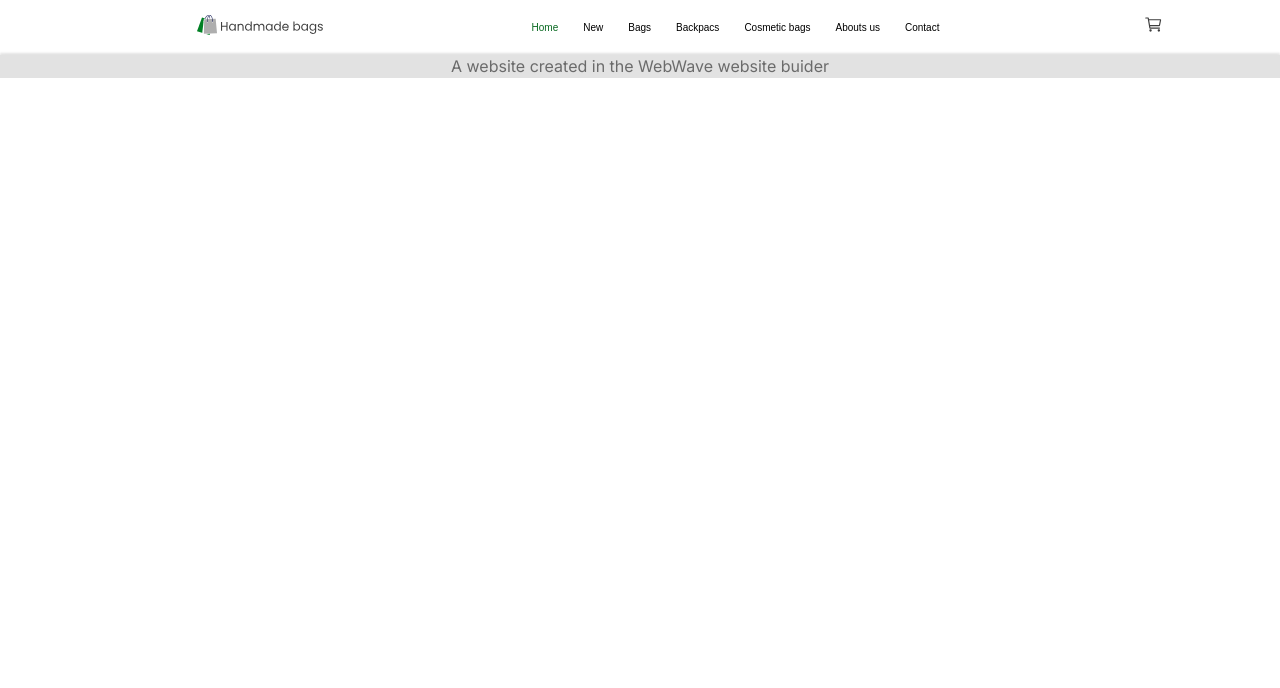
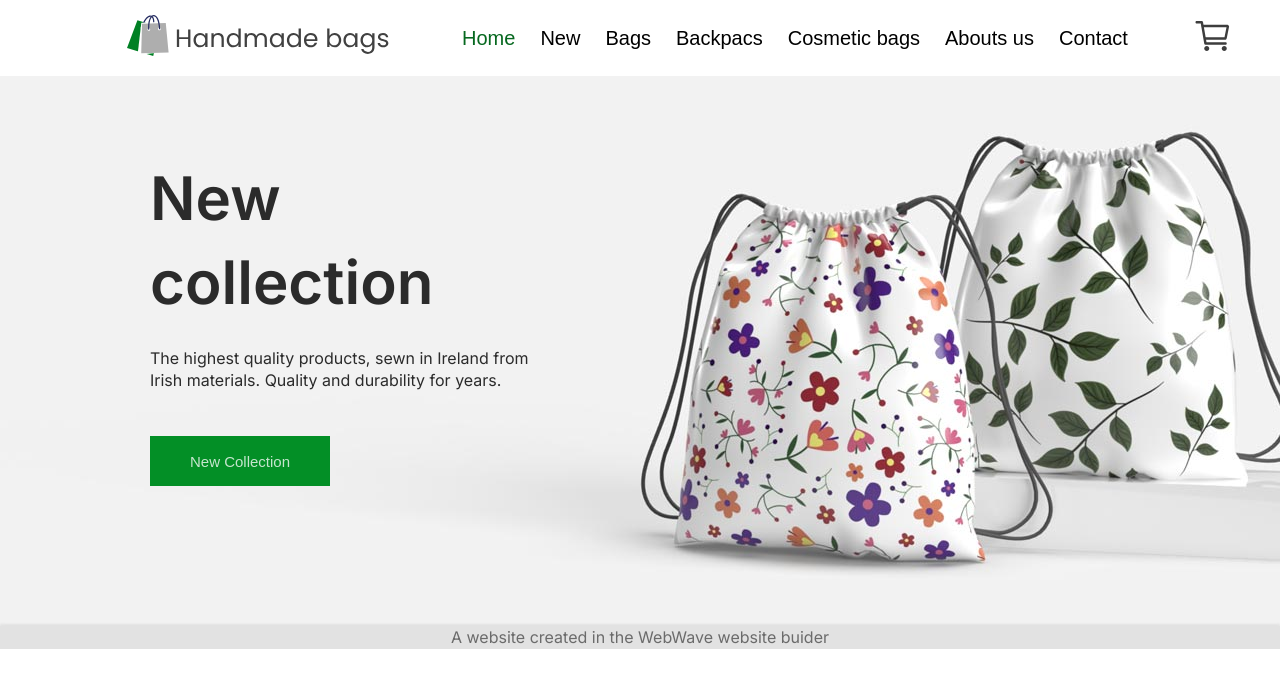
Before and after one commit to BeatrizCayresDeBarrosBarboza/projeto-bolsas, a plain HTML site: page index.html in a window 1280 px wide. Drawn offline with Linux system fonts and the light colour scheme.

Commit message:
principal

```diff
--- a/index.html
+++ b/index.html
@@ -38,8 +38,21 @@
 
   </header>
 
+  <div class="principal">
+    <div class="texto">
+    <h1>New collection</h1>
+    <br>
+    <p>The highest quality products, sewn in Ireland from
+      Irish materials. Quality and durability for years.</p>
+    <br>
+    <button>New Collection</button>
+  </div>
+  </div>
+
   <footer>
+
     <p>A website created in the WebWave website buider</p>
+
   </footer>
 
 </body>
--- a/style.css
+++ b/style.css
@@ -42,15 +42,15 @@ header {
 
 .img1 {
   margin-left: 80px;
-  width: 130px;
+  width: 270px;
 }
 
 .img2 {
-  width: 19px;
+  width: 40px;
 }
 
 .topicos {
-  font-size: 10px;
+  font-size: 20px;
   font-family: Arial, Helvetica, sans-serif;
   display: flex;
   gap: 25px;
@@ -65,6 +65,33 @@ header {
 
 }
 
+.principal{
+  background-image: url(/imagens/bolsa-wallpaper.jpg);
+  height: 550px;
+  .texto{
+    padding-left: 150px;
+    padding-top: 80px;
+  button{
+    background-color: #038f26;
+    color: rgba(255, 255, 255, 0.773);
+    height: 50px;
+    width: 180px;
+    font-size: 15px;
+    border-color: transparent;
+  }
+  h1{
+    display: flex;
+    font-size: 60px;
+    width: 20px;
+    font-weight: 600;
+  }
+  p{
+    height: 67px;
+    width: 400px;
+  }
+}
+}
+
 footer{
   align-items: center;
   justify-content: center;
```
